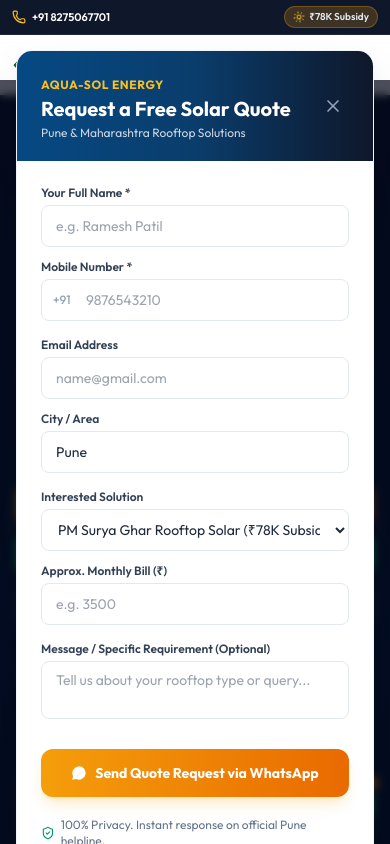
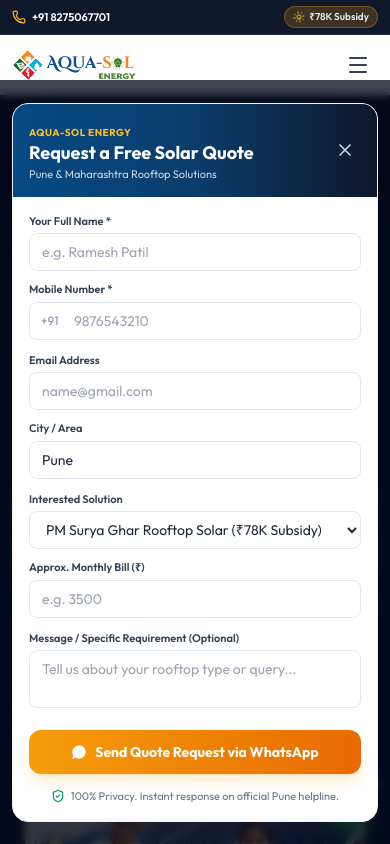
Before and after one commit to vidishagawas121/AquaSol, a React (Vite) app in the folder frontend/: page / in a window 390 px wide. Both pictures are taken after a click on the button "Get a Free Solar Quote". Shown: the top 844 px of the page. Built offline with nearby package versions, Linux system fonts and the light colour scheme.

Commit message:
fix(mobile): fix QuoteModal layout and scrolling for mobile screens

```diff
--- a/frontend/src/components/QuoteModal.jsx
+++ b/frontend/src/components/QuoteModal.jsx
@@ -1,4 +1,4 @@
-import React, { useState } from 'react';
+import React, { useState, useEffect } from 'react';
 import { X, CheckCircle, Send, ShieldCheck, MessageCircle } from 'lucide-react';
 import { companyInfo } from '../data/companyInfo';
 
@@ -17,6 +17,16 @@
   const [loading, setLoading] = useState(false);
   const [success, setSuccess] = useState(false);
   const [error, setError] = useState('');
+
+  useEffect(() => {
+    if (isOpen) {
+      const originalOverflow = document.body.style.overflow;
+      document.body.style.overflow = 'hidden';
+      return () => {
+        document.body.style.overflow = originalOverflow;
+      };
+    }
+  }, [isOpen]);
 
   if (!isOpen) return null;
 
@@ -56,29 +66,37 @@
   };
 
   return (
-    <div className="fixed inset-0 z-50 flex items-center justify-center p-4 bg-slate-950/70 backdrop-blur-sm animate-fadeIn">
-      <div className="relative w-full max-w-lg bg-white rounded-2xl shadow-2xl overflow-hidden border border-slate-100 animate-scaleUp">
-        {/* Header */}
-        <div className="bg-gradient-to-r from-brand-blue-700 via-brand-blue-800 to-slate-900 px-6 py-5 text-white flex items-center justify-between">
+    <div
+      className="fixed inset-0 z-50 flex items-center justify-center p-3 sm:p-4 bg-slate-950/75 backdrop-blur-sm overflow-y-auto overscroll-contain animate-fadeIn"
+      onClick={onClose}
+    >
+      <div
+        className="relative w-full max-w-lg bg-white rounded-2xl shadow-2xl overflow-hidden border border-slate-100 flex flex-col max-h-[calc(100dvh-1.5rem)] sm:max-h-[90vh] my-auto animate-scaleUp"
+        onClick={(e) => e.stopPropagation()}
+      >
+        {/* Header - Fixed/Sticky at top */}
+        <div className="bg-gradient-to-r from-brand-blue-700 via-brand-blue-800 to-slate-900 px-4 py-3.5 sm:px-6 sm:py-4 text-white flex items-center justify-between shrink-0">
           <div>
-            <span className="text-xs uppercase font-bold tracking-wider text-brand-amber-400">Aqua-Sol Energy</span>
-            <h3 className="text-xl font-bold">Request a Free Solar Quote</h3>
-            <p className="text-xs text-slate-300 mt-0.5">Pune & Maharashtra Rooftop Solutions</p>
+            <span className="text-[10px] sm:text-xs uppercase font-bold tracking-wider text-brand-amber-400">Aqua-Sol Energy</span>
+            <h3 className="text-lg sm:text-xl font-bold leading-tight">Request a Free Solar Quote</h3>
+            <p className="text-[11px] sm:text-xs text-slate-300 mt-0.5">Pune & Maharashtra Rooftop Solutions</p>
           </div>
           <button
+            type="button"
             onClick={onClose}
-            className="p-1.5 text-slate-400 hover:text-white rounded-full hover:bg-white/10 transition"
+            className="p-1.5 text-slate-300 hover:text-white rounded-full hover:bg-white/10 transition shrink-0 ml-2"
+            aria-label="Close modal"
           >
             <X className="w-5 h-5" />
           </button>
         </div>
 
-        {/* Content */}
-        <div className="p-6">
+        {/* Content - Scrollable on mobile */}
+        <div className="p-4 sm:p-6 overflow-y-auto overscroll-contain flex-1">
           {success ? (
-            <div className="text-center py-8 space-y-4">
-              <div className="w-16 h-16 bg-green-100 text-green-600 rounded-full flex items-center justify-center mx-auto">
-                <CheckCircle className="w-10 h-10" />
+            <div className="text-center py-6 sm:py-8 space-y-3 sm:space-y-4">
+              <div className="w-14 h-14 sm:w-16 sm:h-16 bg-green-100 text-green-600 rounded-full flex items-center justify-center mx-auto">
+                <CheckCircle className="w-8 h-8 sm:w-10 sm:h-10" />
               </div>
               <h4 className="text-xl font-bold text-slate-900">Quote Request Sent!</h4>
               <p className="text-sm text-slate-600 max-w-sm mx-auto">
@@ -86,16 +104,16 @@
               </p>
             </div>
           ) : (
-            <form onSubmit={handleSubmit} className="space-y-4">
+            <form onSubmit={handleSubmit} className="space-y-3 sm:space-y-4">
               {error && (
-                <div className="p-3 bg-red-50 border border-red-200 text-red-700 text-sm rounded-lg">
+                <div className="p-3 bg-red-50 border border-red-200 text-red-700 text-xs sm:text-sm rounded-lg">
                   {error}
                 </div>
               )}
 
-              <div className="grid grid-cols-1 sm:grid-cols-2 gap-3">
+              <div className="grid grid-cols-1 sm:grid-cols-2 gap-2.5 sm:gap-3">
                 <div>
-                  <label className="block text-xs font-semibold text-slate-700 mb-1">Your Full Name *</label>
+                  <label className="block text-[11px] sm:text-xs font-semibold text-slate-700 mb-1">Your Full Name *</label>
                   <input
                     type="text"
                     name="name"
@@ -103,12 +121,12 @@
                     value={formData.name}
                     onChange={handleChange}
                     placeholder="e.g. Ramesh Patil"
-                    className="w-full px-3.5 py-2.5 text-sm rounded-lg border border-slate-200 focus:outline-none focus:ring-2 focus:ring-brand-blue-500 focus:border-brand-blue-500"
+                    className="w-full px-3 py-2 sm:py-2.5 text-sm rounded-lg border border-slate-200 focus:outline-none focus:ring-2 focus:ring-brand-blue-500 focus:border-brand-blue-500 bg-white"
                   />
                 </div>
 
                 <div>
-                  <label className="block text-xs font-semibold text-slate-700 mb-1">Mobile Number *</label>
+                  <label className="block text-[11px] sm:text-xs font-semibold text-slate-700 mb-1">Mobile Number *</label>
                   <div className="relative">
                     <span className="absolute inset-y-0 left-0 flex items-center pl-3 text-slate-400 text-xs font-medium">
                       +91
@@ -120,46 +138,46 @@
                       value={formData.phone}
                       onChange={handleChange}
                       placeholder="9876543210"
-                      className="w-full pl-11 pr-3 py-2.5 text-sm rounded-lg border border-slate-200 focus:outline-none focus:ring-2 focus:ring-brand-blue-500 focus:border-brand-blue-500"
+                      className="w-full pl-11 pr-3 py-2 sm:py-2.5 text-sm rounded-lg border border-slate-200 focus:outline-none focus:ring-2 focus:ring-brand-blue-500 focus:border-brand-blue-500 bg-white"
                     />
                   </div>
                 </div>
               </div>
 
-              <div className="grid grid-cols-1 sm:grid-cols-2 gap-3">
+              <div className="grid grid-cols-1 sm:grid-cols-2 gap-2.5 sm:gap-3">
                 <div>
-                  <label className="block text-xs font-semibold text-slate-700 mb-1">Email Address</label>
+                  <label className="block text-[11px] sm:text-xs font-semibold text-slate-700 mb-1">Email Address</label>
                   <input
                     type="email"
                     name="email"
                     value={formData.email}
                     onChange={handleChange}
                     placeholder="name@gmail.com"
-                    className="w-full px-3.5 py-2.5 text-sm rounded-lg border border-slate-200 focus:outline-none focus:ring-2 focus:ring-brand-blue-500 focus:border-brand-blue-500"
+                    className="w-full px-3 py-2 sm:py-2.5 text-sm rounded-lg border border-slate-200 focus:outline-none focus:ring-2 focus:ring-brand-blue-500 focus:border-brand-blue-500 bg-white"
                   />
                 </div>
 
                 <div>
-                  <label className="block text-xs font-semibold text-slate-700 mb-1">City / Area</label>
+                  <label className="block text-[11px] sm:text-xs font-semibold text-slate-700 mb-1">City / Area</label>
                   <input
                     type="text"
                     name="city"
                     value={formData.city}
                     onChange={handleChange}
                     placeholder="e.g. Pune, Hadapsar, Wagholi"
-                    className="w-full px-3.5 py-2.5 text-sm rounded-lg border border-slate-200 focus:outline-none focus:ring-2 focus:ring-brand-blue-500 focus:border-brand-blue-500"
+                    className="w-full px-3 py-2 sm:py-2.5 text-sm rounded-lg border border-slate-200 focus:outline-none focus:ring-2 focus:ring-brand-blue-500 focus:border-brand-blue-500 bg-white"
                   />
                 </div>
               </div>
 
-              <div className="grid grid-cols-1 sm:grid-cols-2 gap-3">
+              <div className="grid grid-cols-1 sm:grid-cols-2 gap-2.5 sm:gap-3">
                 <div>
-                  <label className="block text-xs font-semibold text-slate-700 mb-1">Interested Solution</label>
+                  <label className="block text-[11px] sm:text-xs font-semibold text-slate-700 mb-1">Interested Solution</label>
                   <select
                     name="interestedProduct"
                     value={formData.interestedProduct}
                     onChange={handleChange}
-                    className="w-full px-3 py-2.5 text-sm rounded-lg border border-slate-200 focus:outline-none focus:ring-2 focus:ring-brand-blue-500 bg-white"
+                    className="w-full px-3 py-2 sm:py-2.5 text-sm rounded-lg border border-slate-200 focus:outline-none focus:ring-2 focus:ring-brand-blue-500 bg-white"
                   >
                     <option value="PM Surya Ghar Rooftop Solar">PM Surya Ghar Rooftop Solar (₹78K Subsidy)</option>
                     <option value="Solar Water Heater">Solar Water Heater (100-500 LPD)</option>
@@ -171,43 +189,43 @@
                 </div>
 
                 <div>
-                  <label className="block text-xs font-semibold text-slate-700 mb-1">Approx. Monthly Bill (₹)</label>
+                  <label className="block text-[11px] sm:text-xs font-semibold text-slate-700 mb-1">Approx. Monthly Bill (₹)</label>
                   <input
                     type="number"
                     name="monthlyBill"
                     value={formData.monthlyBill}
                     onChange={handleChange}
                     placeholder="e.g. 3500"
-                    className="w-full px-3.5 py-2.5 text-sm rounded-lg border border-slate-200 focus:outline-none focus:ring-2 focus:ring-brand-blue-500"
+                    className="w-full px-3 py-2 sm:py-2.5 text-sm rounded-lg border border-slate-200 focus:outline-none focus:ring-2 focus:ring-brand-blue-500 bg-white"
                   />
                 </div>
               </div>
 
               <div>
-                <label className="block text-xs font-semibold text-slate-700 mb-1">Message / Specific Requirement (Optional)</label>
+                <label className="block text-[11px] sm:text-xs font-semibold text-slate-700 mb-1">Message / Specific Requirement (Optional)</label>
                 <textarea
                   name="message"
                   rows="2"
                   value={formData.message}
                   onChange={handleChange}
                   placeholder="Tell us about your rooftop type or query..."
-                  className="w-full px-3.5 py-2 text-sm rounded-lg border border-slate-200 focus:outline-none focus:ring-2 focus:ring-brand-blue-500 resize-none"
+                  className="w-full px-3 py-2 text-sm rounded-lg border border-slate-200 focus:outline-none focus:ring-2 focus:ring-brand-blue-500 resize-none bg-white"
                 ></textarea>
               </div>
 
-              <div className="pt-2">
+              <div className="pt-1">
                 <button
                   type="submit"
                   disabled={loading}
-                  className="w-full flex items-center justify-center gap-2 px-6 py-3.5 bg-gradient-to-r from-brand-amber-500 to-brand-amber-600 hover:from-brand-amber-600 hover:to-brand-amber-700 text-white font-bold text-sm rounded-xl shadow-lg shadow-brand-amber-500/20 transition-all duration-200 disabled:opacity-60"
+                  className="w-full flex items-center justify-center gap-2 px-4 sm:px-6 py-3 sm:py-3.5 bg-gradient-to-r from-brand-amber-500 to-brand-amber-600 hover:from-brand-amber-600 hover:to-brand-amber-700 active:scale-[0.99] text-white font-bold text-sm rounded-xl shadow-lg shadow-brand-amber-500/20 transition-all duration-200 disabled:opacity-60 cursor-pointer"
                 >
-                  <MessageCircle className="w-4 h-4 fill-white text-transparent" />
-                  Send Quote Request via WhatsApp
+                  <MessageCircle className="w-4 h-4 fill-white text-transparent shrink-0" />
+                  <span>Send Quote Request via WhatsApp</span>
                 </button>
               </div>
 
-              <div className="flex items-center justify-center gap-1.5 text-slate-500 text-xs pt-1">
-                <ShieldCheck className="w-3.5 h-3.5 text-emerald-600" />
+              <div className="flex items-center justify-center gap-1.5 text-slate-500 text-[11px] sm:text-xs pt-0.5 text-center">
+                <ShieldCheck className="w-3.5 h-3.5 text-emerald-600 shrink-0" />
                 <span>100% Privacy. Instant response on official Pune helpline.</span>
               </div>
             </form>
```
